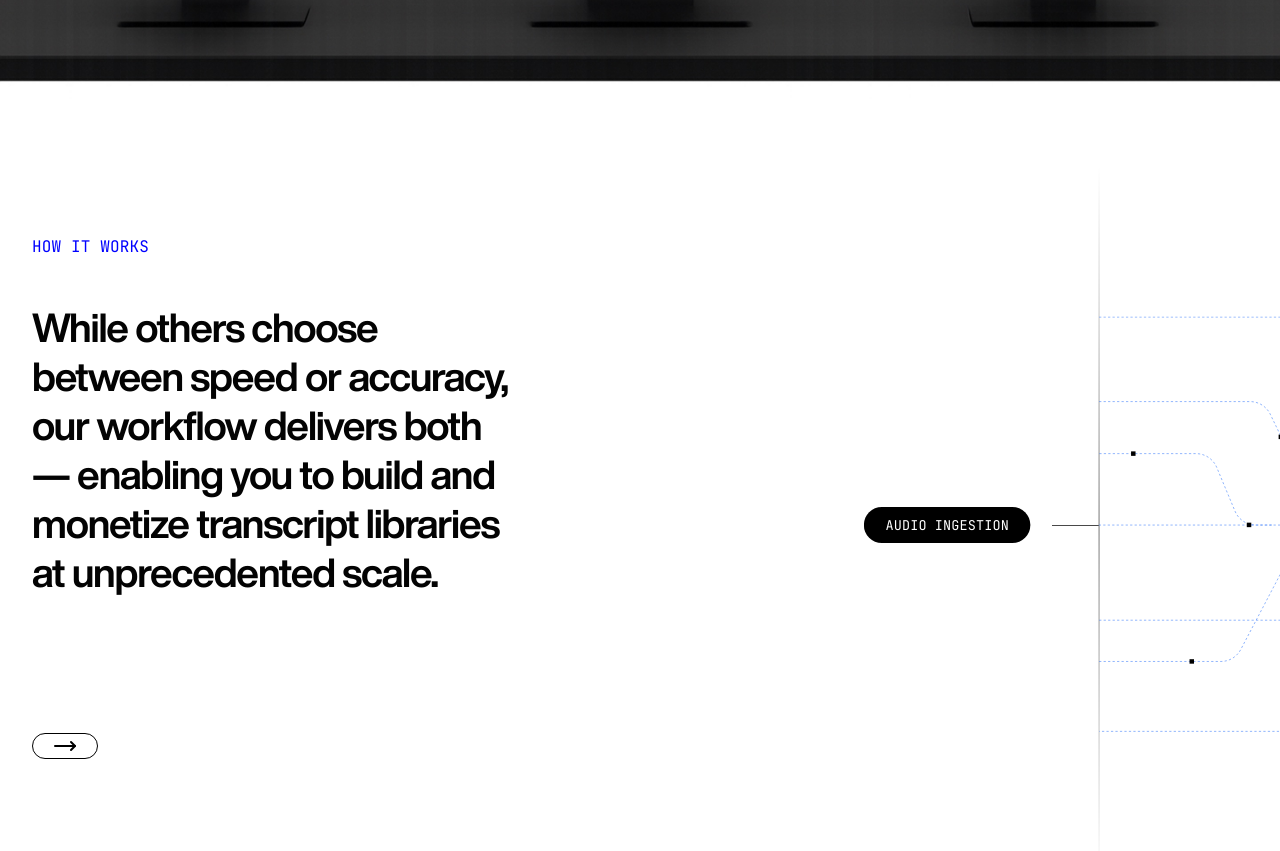
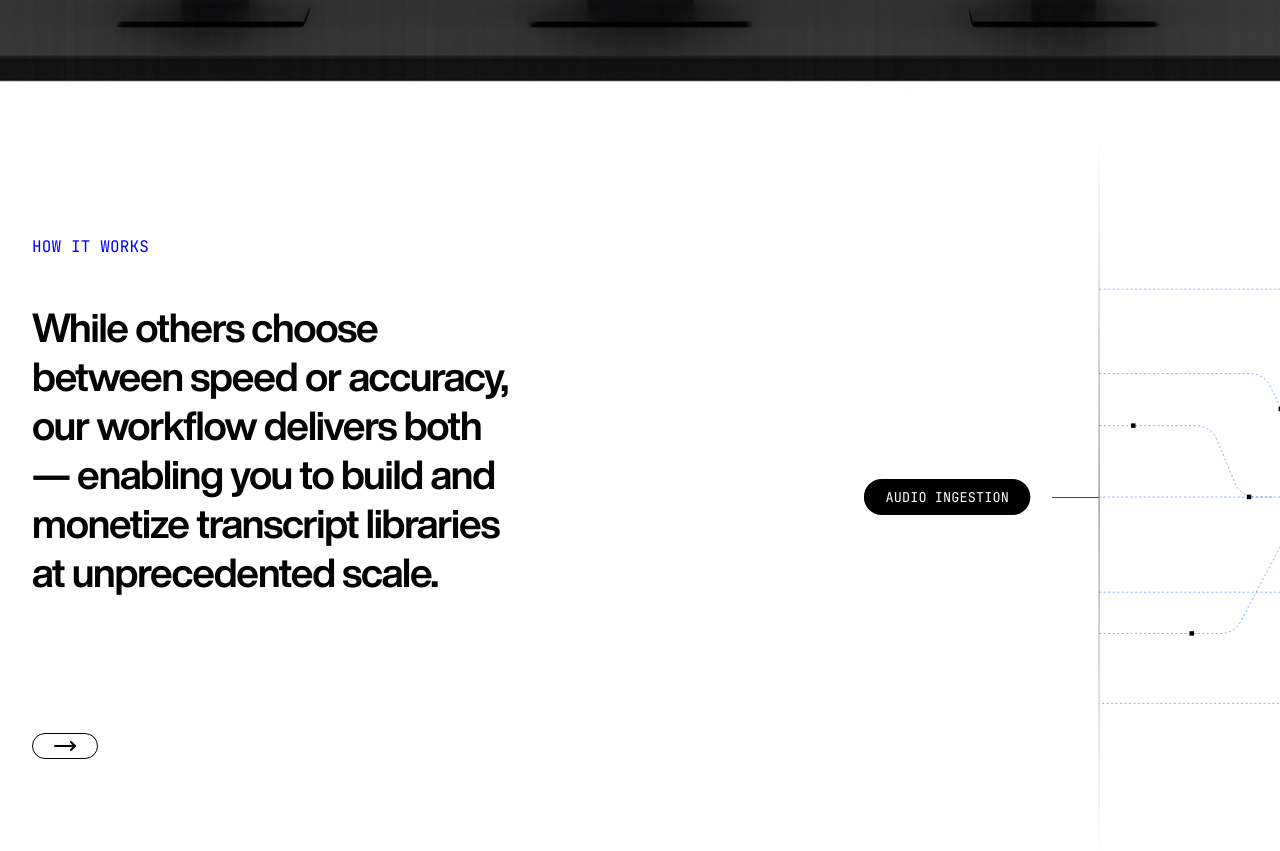
Before and after one commit to Falodent/inflexion-app, a Next.js app: page / in a window 1280 px wide. Shown: the part 5308-6159 px from the top of the page. Built offline with nearby package versions, Linux system fonts and the light colour scheme.

Commit message:
chore: responsive

```diff
--- a/src/layout/how-it-works/index.tsx
+++ b/src/layout/how-it-works/index.tsx
@@ -117,7 +117,7 @@ const HowItWorks = () => {
 
           <motion.div
             ref={horizontalRef}
-            className="h-screen overflow-hidden pointer-events-none mt-10 xx:mt-10 xl:pt-[55px] pb-7 xl:pl-60 relative"
+            className="h-screen overflow-hidden pointer-events-none mt-10 xx:mt-3 xl:pt-[55px] pb-7 xl:pl-60 relative"
             style={{
               paddingLeft: `calc(8rem - ${rightSideOffset}px)`,
               transition: "padding-left 1s ease-out",
```
